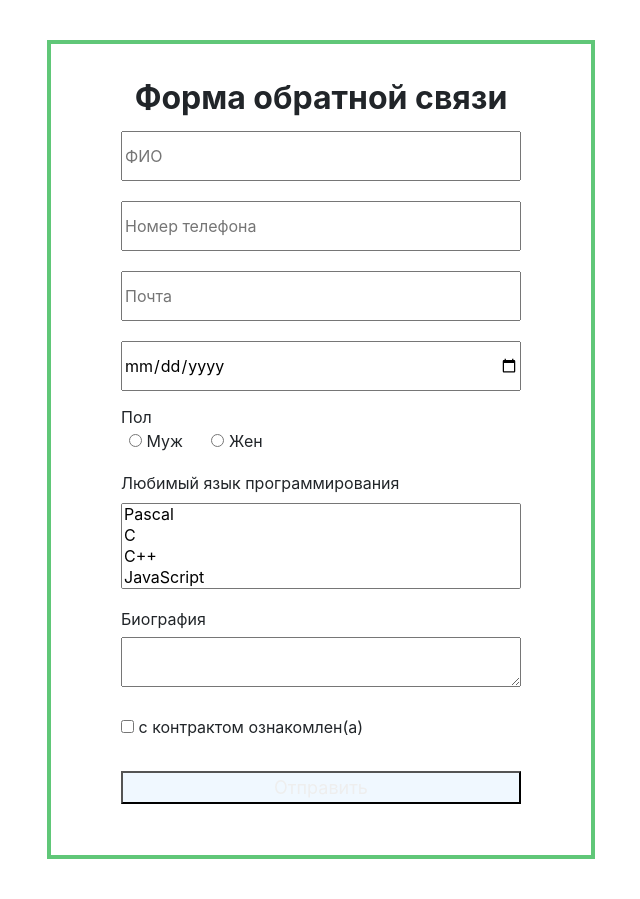
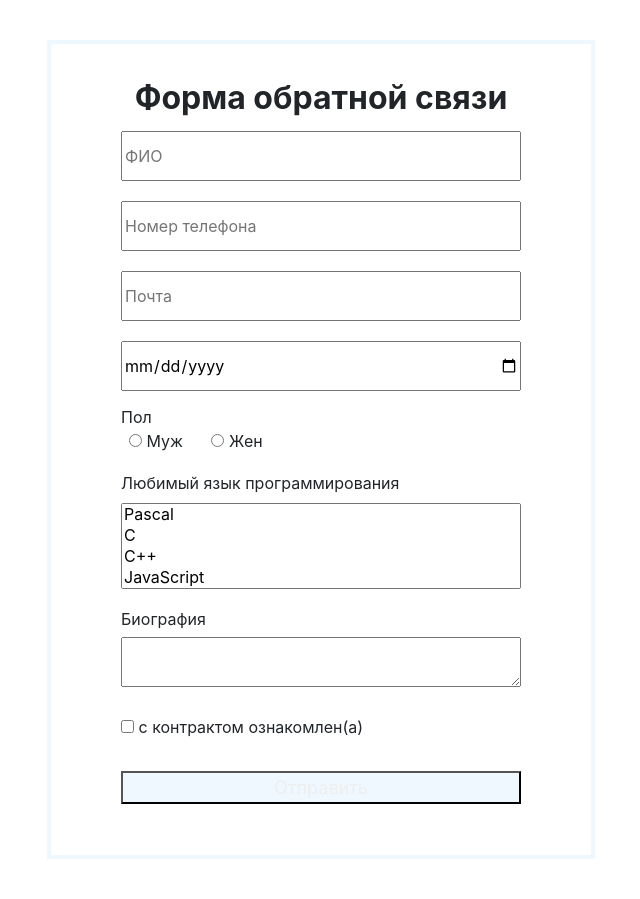
Before and after one commit to mariachernaya/web_2, a PHP site: page / in a window 1280 px wide. Shown: the whole page, without its empty margins (319-959 px from the left). Run offline with PHP 8.4, Linux system fonts and the light colour scheme.

Commit message:
Update style.css

```diff
--- a/zadanie_3/style.css
+++ b/zadanie_3/style.css
@@ -9,7 +9,7 @@ body {
 .form {
   margin: 40px 0;
   padding: 35px 70px;
-  border: 4px solid rgba(20, 173, 56, 0.674);
+  border: 4px solid aliceblue;
 }
 
 .head {
```
